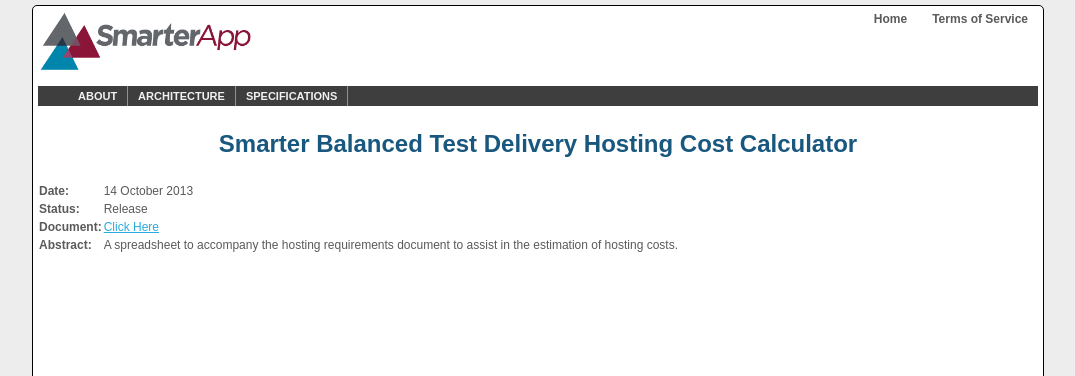
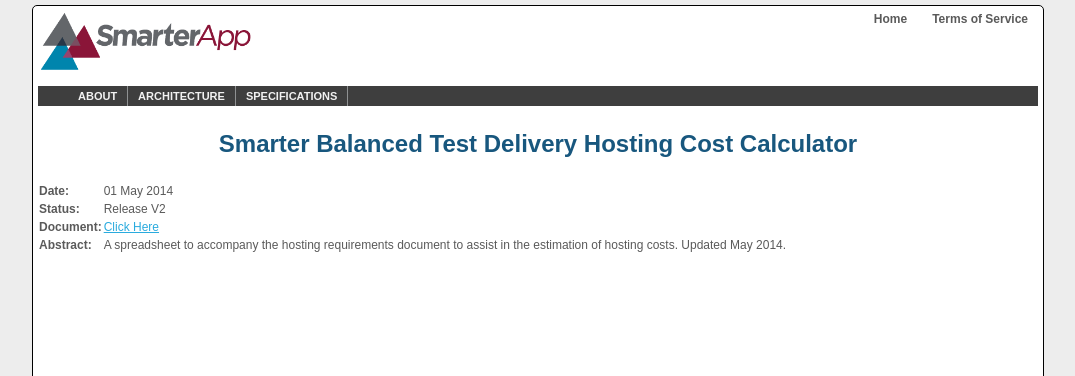
Before and after one commit to SmarterApp/smarterapp.github.io, a Jekyll site: the page built from _posts/2014-05-01-specs-TestDeliveryHostingCostCalculator.md, in a window 1280 px wide. Shown: the top 376 px of the page, without its empty margins (102-1177 px from the left). Built offline with Jekyll 4.4.1, drawn with Linux system fonts in a browser that asks for light colours.

Commit message:
Updated Hosting Requirements and Cost Calculator

```diff
--- a/_posts/2013-10-14-specs-TestDeliveryHostingCostCalculator.md
+++ b/_posts/2014-05-01-specs-TestDeliveryHostingCostCalculator.md
@@ -2,8 +2,8 @@
 layout: spec
 category: spec
 title: Smarter Balanced Test Delivery Hosting Cost Calculator
-date: 2013-10-14
+date: 2014-05-01
 docurl: /documents/Smarter_Balanced_Hosting_Requirements_Cost_Calculator.V1.xlsx
-status: Release
+status: Release V2
 ---
-A spreadsheet to accompany the hosting requirements document to assist in the estimation of hosting costs.
+A spreadsheet to accompany the hosting requirements document to assist in the estimation of hosting costs. Updated May 2014.
```
Also changed, not shown: _posts/2013-10-14-specs-TestDeliveryHostingRequirements.md (deleted, +0 -9 lines), _posts/2014-05-01-specs-TestDeliveryHostingRequirements.md (added, +9 -0 lines), 4 other files.
